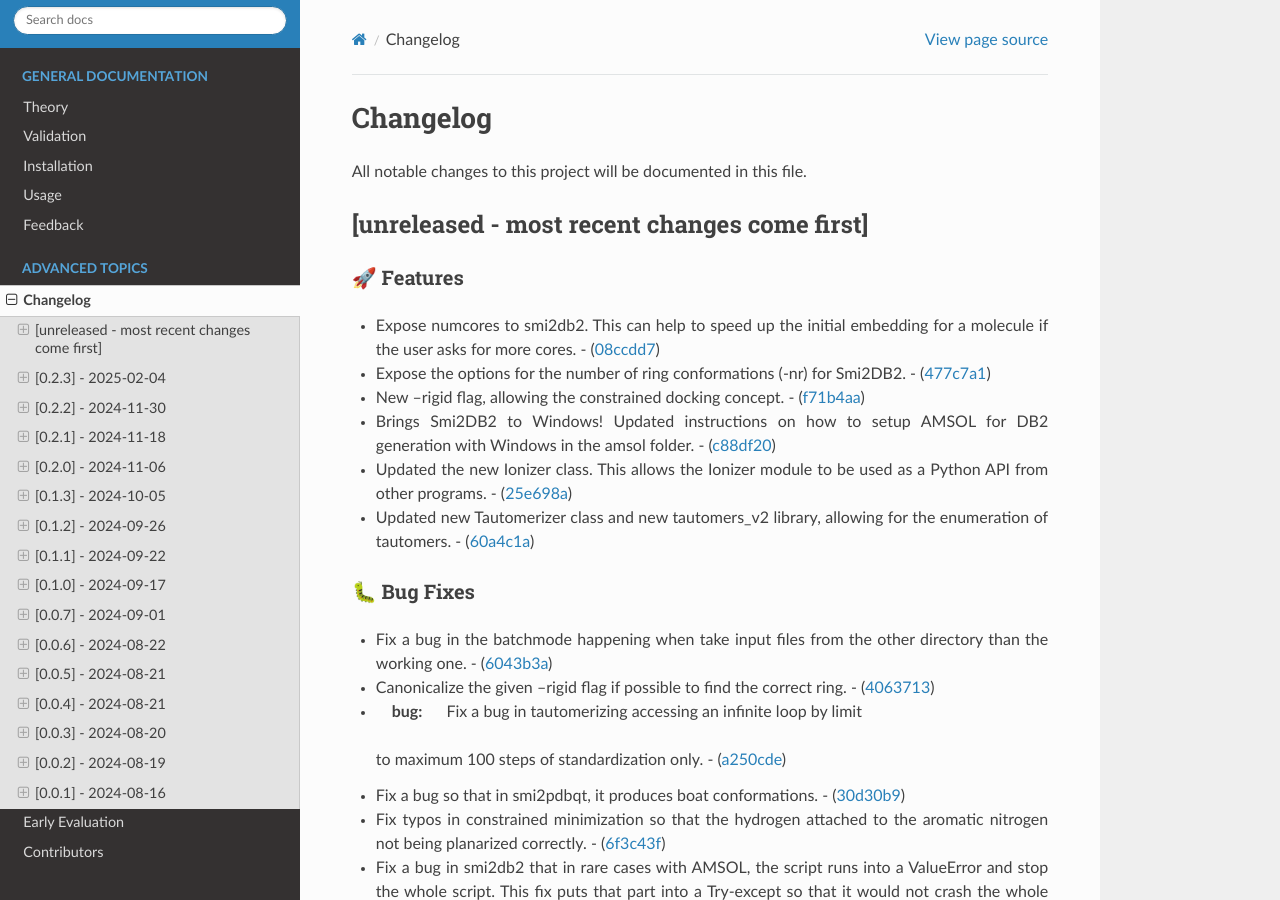
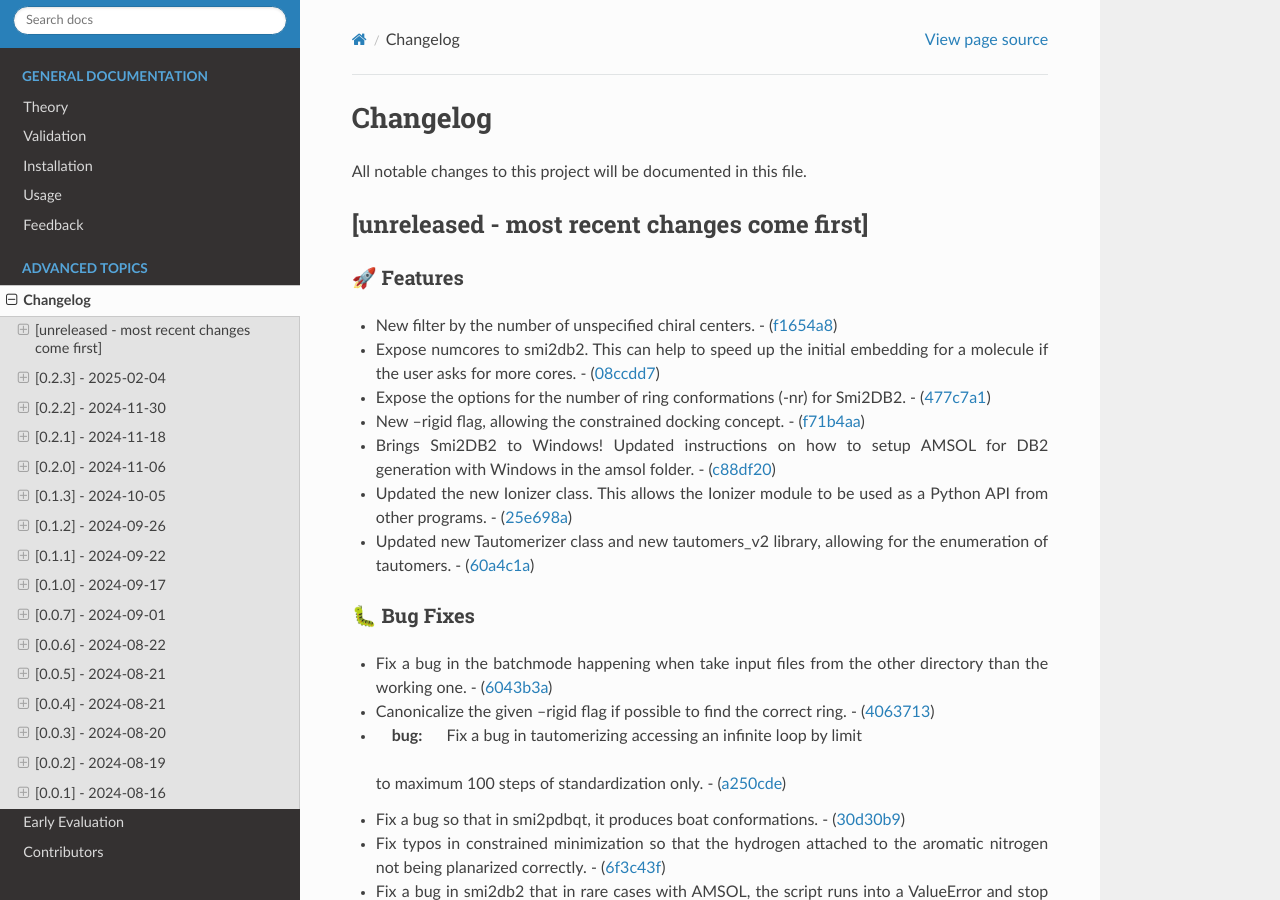
Before and after one commit to phonglam3103/msani-readthedocs, a Sphinx documentation site: the page built from docs/source/changes.rst, in a window 1280 px wide and 900 px high. Built offline with Sphinx 7.4.7 and the Read the Docs theme 3.1.0, drawn with Linux system fonts in a browser that asks for light colours; formulas are drawn with MathJax 3.

Commit message:
Update changes.rst from the software repository

```diff
--- a/docs/source/changes.rst
+++ b/docs/source/changes.rst
@@ -9,6 +9,8 @@ All notable changes to this project will be documented in this file.
 🚀 Features
 ~~~~~~~~~~~
 
+-  New filter by the number of unspecified chiral centers. -
+   (`f1654a8 <https://github.com/phonglam3103/EirVS/commit/f1654a8a6c09984d2661c1bee82f586636572f5f>`__)
 -  Expose numcores to smi2db2. This can help to speed up the initial
    embedding for a molecule if the user asks for more cores. -
    (`08ccdd7 <https://github.com/phonglam3103/EirVS/commit/08ccdd79ff6746991e1d00088319c155ccf66523>`__)
```
